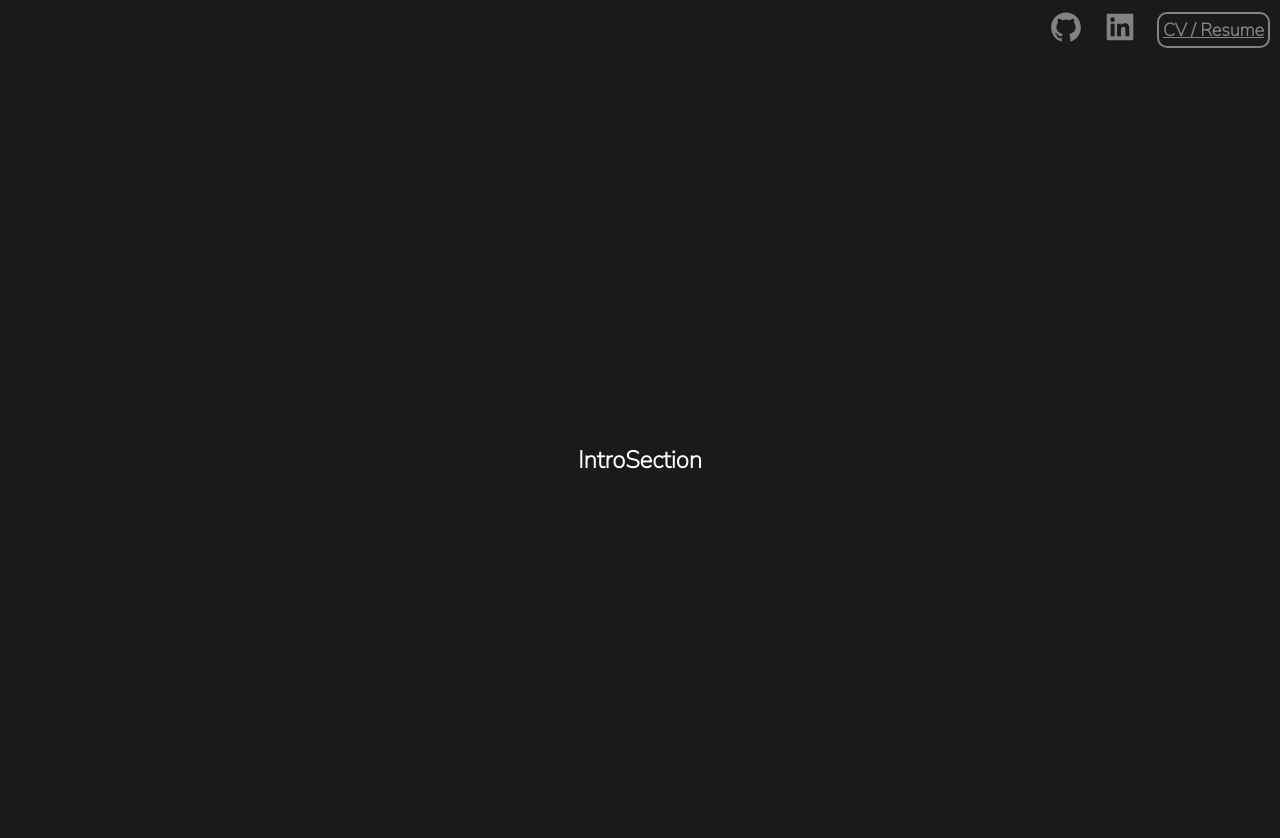
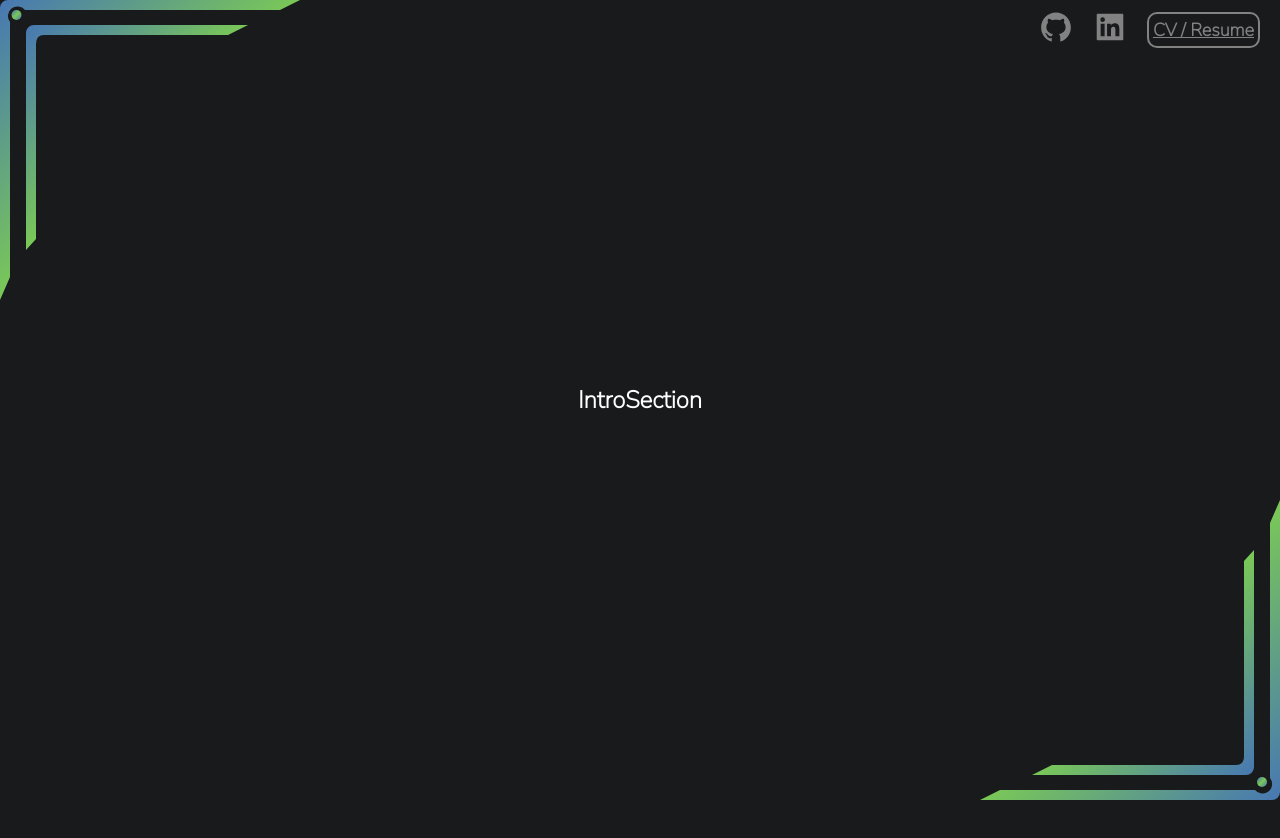
Before and after one commit to Stockman-Jr/react-portfolio, a React (Create React App) app in the folder main/: page / in a window 1280 px wide. Shown: the top 838 px of the page. Built offline with nearby package versions, Linux system fonts and the light colour scheme.

Commit message:
Add json file with project details

```diff
--- a/main/src/index.css
+++ b/main/src/index.css
@@ -1,3 +1,9 @@
+:root {
+  --grad-1: rgb(71,119,179);
+  --grad-2: rgb(122,200,87);
+}
+
+
 body {
   margin: 0;
   font-family: -apple-system, BlinkMacSystemFont, 'Segoe UI', 'Roboto', 'Oxygen',
@@ -11,3 +17,32 @@ code {
   font-family: source-code-pro, Menlo, Monaco, Consolas, 'Courier New',
     monospace;
 }
+
+
+.gradient1 {
+  stop-color: var(--grad-1);
+  transition: all .3s ease-in-out;
+}
+
+.gradient2 {
+  stop-color: var(--grad-2);
+  transition: all .3s ease-in-out;
+}
+
+[data-name=corner-bottom-right],[data-name=corner-top-left] {
+  opacity: 1;
+  width: 300px;
+  height: 300px;
+  transition: all ease-in-out;
+  position: absolute
+}
+
+[data-name=corner-top-left] {
+  top: 0;
+  left: 0;
+}
+
+[data-name=corner-bottom-right] {
+  bottom: 0;
+  right: 0;
+}
--- a/main/src/pages/IntroSection.js
+++ b/main/src/pages/IntroSection.js
@@ -1,10 +1,87 @@
 import React from "react";
 import styles from "../styles/Sections.module.css";
-
+import "../index.css";
 function IntroSection() {
   return (
     <section className={styles.Main}>
+      <div>
+        <svg
+          width="300"
+          height="300"
+          xmlns="http://www.w3.org/2000/svg"
+          data-name="corner-top-left"
+        >
+          <defs>
+            <linearGradient id="gradi" x1="0%" y1="0%" x2="100%" y2="100%">
+              <stop offset="0" class="gradient1">
+                <animate
+                  dur="2s"
+                  attributeName="offset"
+                  fill="freeze"
+                  from="0"
+                  to="0"
+                />
+              </stop>
+              <stop offset=".5" class="gradient2">
+                <animate
+                  dur="2s"
+                  attributeName="offset"
+                  fill="freeze"
+                  from="0"
+                  to=".5"
+                />
+              </stop>
+              <stop offset="1" class="gradient1">
+                <animate
+                  dur="2s"
+                  attributeName="offset"
+                  fill="freeze"
+                  from="0"
+                  to="1"
+                />
+              </stop>
+            </linearGradient>
+          </defs>
+          <path
+            fill="url('#gradi')"
+            d="M 8 0 h 292 l -20 10 H 25 A 5 5 90 0 0 10 22 v 255 L 0 300 V 8 a 8 8 90 0 1 8 -8 z"
+          ></path>
+          <circle id="myCircle" cx="16.5" cy="15" r="5" fill="url('#gradi')" />
+          <path
+            fill="url('#gradi')"
+            d="M 34 25 h 214 l -20 10 H 44 Q 36 35 36 44 v 195 L 26 250 V 33 a 8 8 90 0 1 8 -8 z"
+            class="path"
+          ></path>
+        </svg>
+      </div>
+
       <h1>IntroSection</h1>
+
+      <div>
+        <svg
+          width="300"
+          height="300"
+          xmlns="http://www.w3.org/2000/svg"
+          data-name="corner-bottom-right"
+        >
+          <defs>
+            <linearGradient id="gradi" x1="0%" y1="0%" x2="100%" y2="100%">
+              <stop offset="0" className={styles.gradient1}></stop>
+              <stop offset=".5" className={styles.gradient2}></stop>
+              <stop offset="1" className={styles.gradient1}></stop>
+            </linearGradient>
+          </defs>
+          <path
+            fill="url('#gradi')"
+            d="M 292 300 h -292 l 20 -10 H 275 A 5 5 270 0 0 290 278 v -255 L 300 0 V 292 a 8 8 270 0 1 -8 8 z"
+          ></path>
+          <circle id="myCircle" cx="282" cy="282" r="5" fill="url('#gradi')" />
+          <path
+            fill="url('#gradi')"
+            d="M 266 275 h -214 l 20 -10 H 256 Q 264 265 264 256 v -195 L 274 50 V 267 a 8 8 270 0 1 -8 8 z"
+          ></path>
+        </svg>
+      </div>
     </section>
   );
 }
--- a/main/src/styles/ContactMenu.module.css
+++ b/main/src/styles/ContactMenu.module.css
@@ -3,7 +3,8 @@
     flex-direction: row;
     justify-content: flex-end;
     z-index: 999;
-    position: sticky;
+    position: fixed;
+    right: 10px;
     font-weight: bold;
     align-items: center;
 }
--- a/main/src/styles/PageSections.module.css
+++ b/main/src/styles/PageSections.module.css
@@ -1,3 +1,4 @@
+
 .Sections {
     position: relative;
     width: 100%;
```
Also changed, not shown: main/src/projects.json (added, +45 -0 lines).
